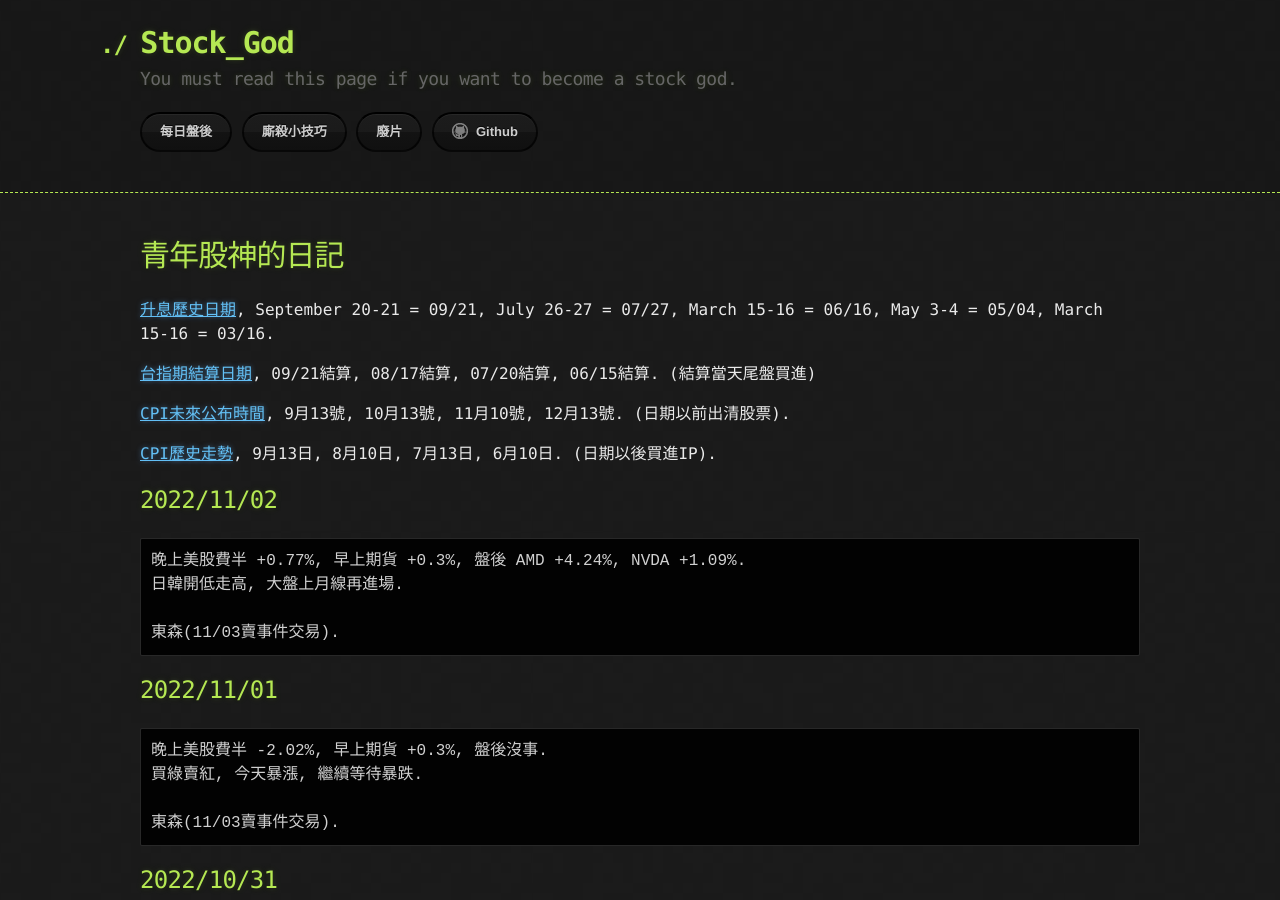
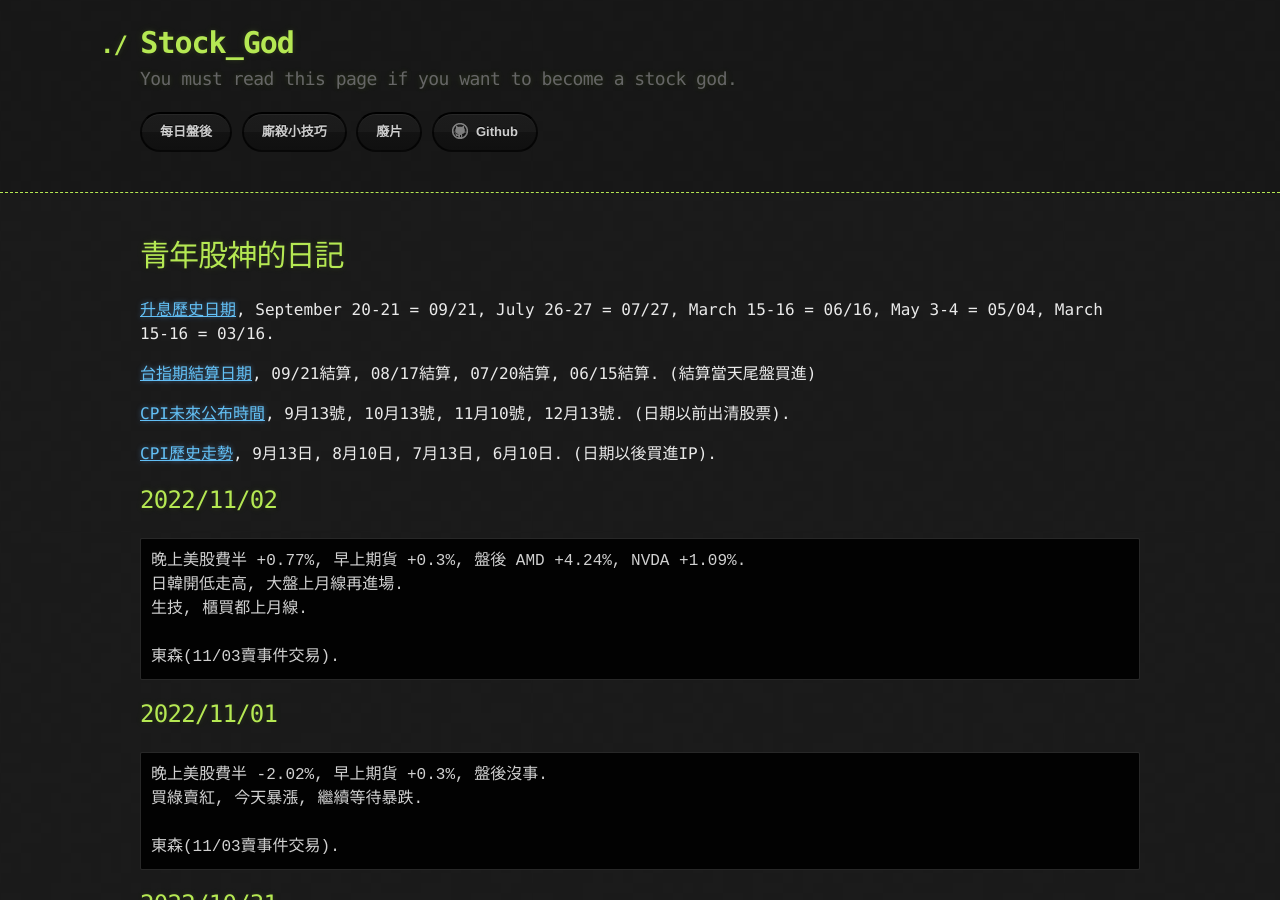
Before and after one commit to lepg5487/Stock_God, a Jekyll site: the page built from index.md, in a window 1280 px wide and 900 px high. Built offline with Jekyll 4.4.1, drawn with Linux system fonts in a browser that asks for light colours; our own code applies the rules of GitHub Pages for plain Markdown files.

Commit message:
Update index.md

````diff
--- a/index.md
+++ b/index.md
@@ -16,6 +16,7 @@ layout: testlayouts
 ```
 晚上美股費半 +0.77%, 早上期貨 +0.3%, 盤後 AMD +4.24%, NVDA +1.09%.
 日韓開低走高, 大盤上月線再進場.
+生技, 櫃買都上月線.
 
 東森(11/03賣事件交易).
 ```
````
